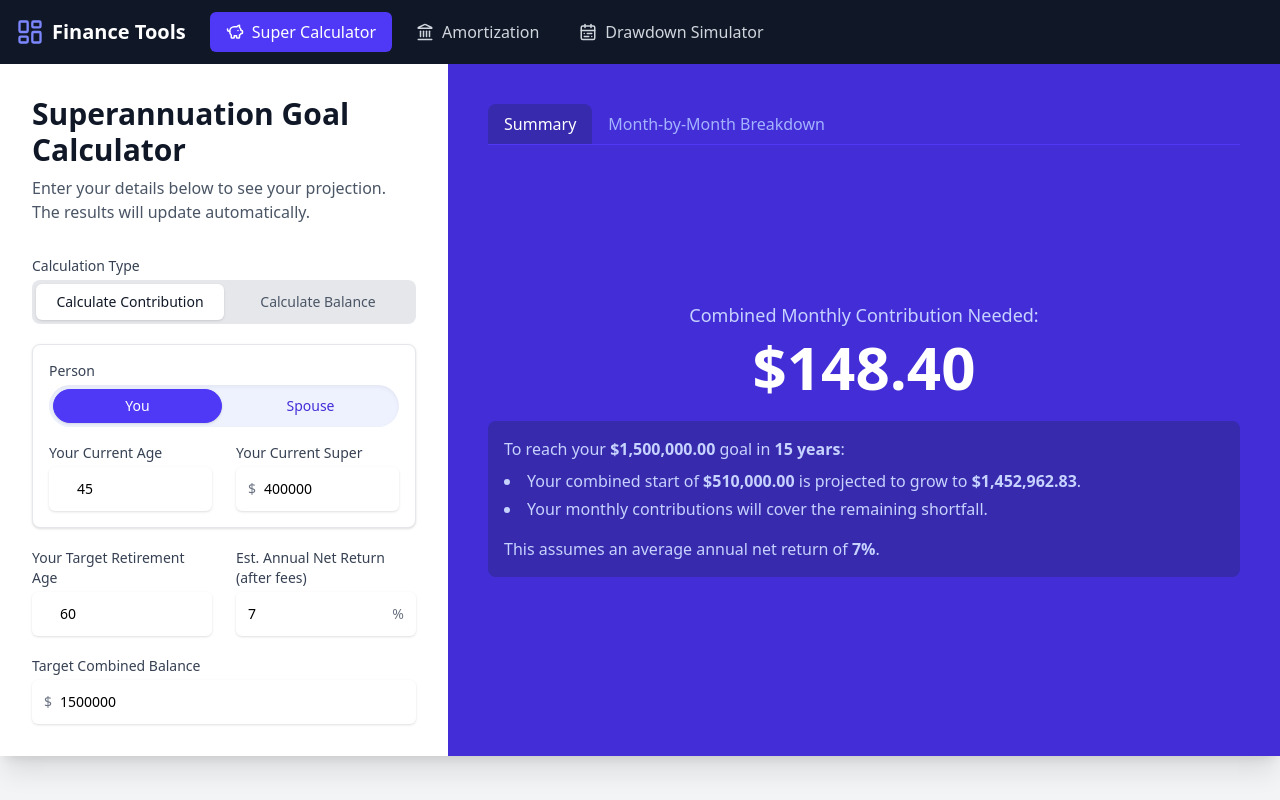
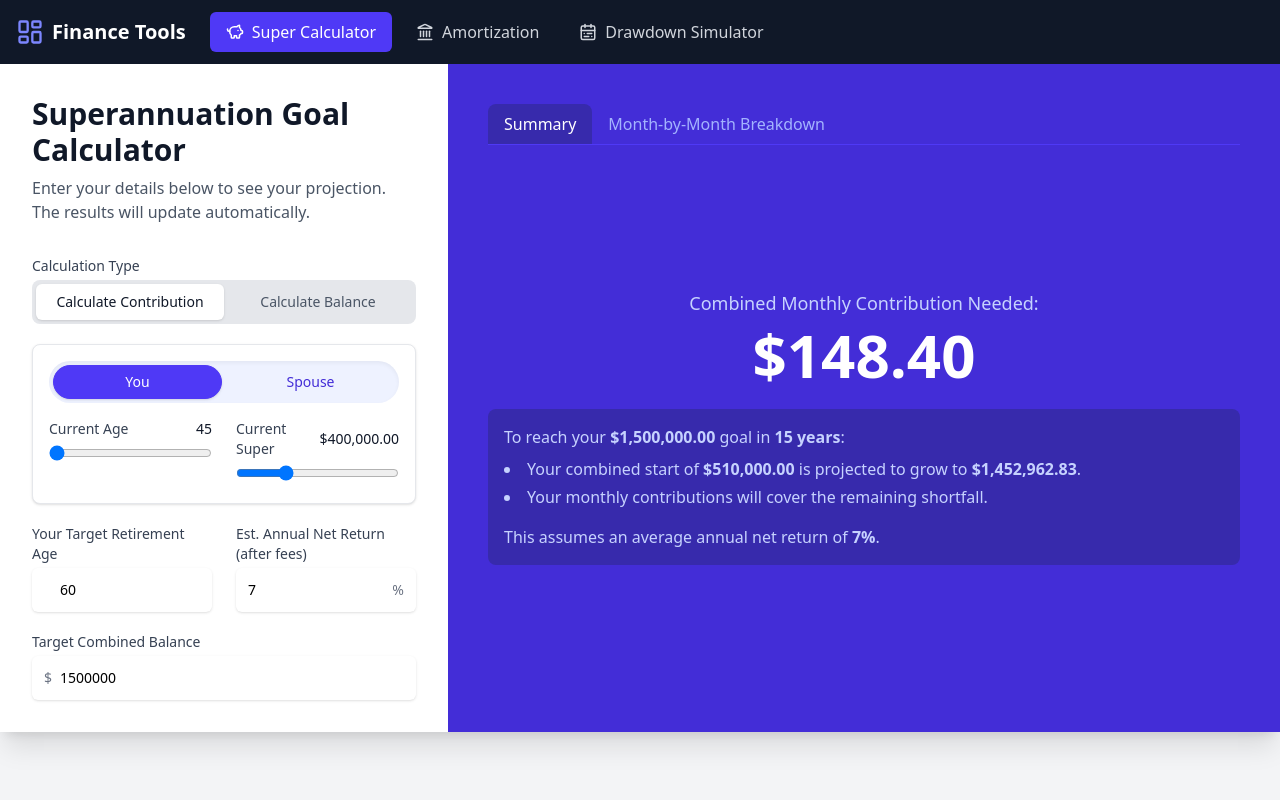
Before and after one commit to vbhargav80/fin-planner, a React (Vite) app: page / in a window 1280 px wide. Built offline with nearby package versions, Linux system fonts and the light colour scheme.

Commit message:
feat: replace InputGroup with RangeSlider in SuperForm and remove title from PersonTabsPanel for improved user experience

```diff
--- a/src/components/PersonTabsPanel.tsx
+++ b/src/components/PersonTabsPanel.tsx
@@ -6,12 +6,9 @@ interface PersonTabsPanelProps {
   children?: React.ReactNode;
 }
 
-const PersonTabsPanel: React.FC<PersonTabsPanelProps> = ({ title, className = '', children }) => {
+const PersonTabsPanel: React.FC<PersonTabsPanelProps> = ({ className = '', children }) => {
   return (
     <div className={`border border-gray-200 rounded-lg bg-white p-4 shadow-sm ${className}`}>
-      {title && (
-        <div className="block text-sm font-medium text-gray-700 mb-1">{title}</div>
-      )}
       <div>
         {children}
       </div>
--- a/src/components/super/SuperForm.tsx
+++ b/src/components/super/SuperForm.tsx
@@ -1,6 +1,8 @@
 import React from 'react';
 import { InputGroup } from '../common/InputGroup';
+import { RangeSlider } from '../common/RangeSlider';
 import PersonTabsPanel from '../PersonTabsPanel';
+import { formatCurrency } from '../../utils/formatters';
 import type { SuperCalculatorState } from '../../types/super.types';
 
 interface SuperFormProps {
@@ -67,7 +69,7 @@ export const SuperForm: React.FC<SuperFormProps> = ({ calculator }) => {
                 </div>
 
                 {/* Person tabs panel (using reusable component) */}
-                <PersonTabsPanel title="Person">
+                <PersonTabsPanel>
                     <div className="flex w-full gap-1 rounded-full bg-indigo-50 p-1 shadow-inner">
                         <button
                             type="button"
@@ -96,38 +98,44 @@ export const SuperForm: React.FC<SuperFormProps> = ({ calculator }) => {
                     <div className="mt-4 grid grid-cols-1 sm:grid-cols-2 gap-x-6 gap-y-5">
                         {activePersonTab === 'self' && (
                             <>
-                                <InputGroup
-                                    label="Your Current Age"
-                                    id="myAge"
-                                    value={myAge}
-                                    onChange={(e) => setMyAge(e.target.value)}
+                                <RangeSlider
+                                    label="Current Age"
+                                    value={Number(myAge)}
+                                    min={45}
+                                    max={60}
+                                    step={1}
+                                    onChange={(n) => setMyAge(String(n))}
                                 />
-                                <InputGroup
-                                    label="Your Current Super"
-                                    id="mySuper"
-                                    value={mySuper}
-                                    onChange={(e) => setMySuper(e.target.value)}
-                                    symbol="$"
-                                    symbolPosition="left"
+                                <RangeSlider
+                                    label="Current Super"
+                                    value={Number(mySuper)}
+                                    min={380000}
+                                    max={450000}
+                                    step={5000}
+                                    onChange={(n) => setMySuper(String(n))}
+                                    formatValue={(v) => formatCurrency(v)}
                                 />
                             </>
                         )}
 
                         {activePersonTab === 'spouse' && (
                             <>
-                                <InputGroup
-                                    label="Spouse's Current Age"
-                                    id="wifeAge"
-                                    value={wifeAge}
-                                    onChange={(e) => setWifeAge(e.target.value)}
+                                <RangeSlider
+                                    label="Current Age"
+                                    value={Number(wifeAge)}
+                                    min={42}
+                                    max={60}
+                                    step={1}
+                                    onChange={(n) => setWifeAge(String(n))}
                                 />
-                                <InputGroup
-                                    label="Spouse's Current Super"
-                                    id="wifeSuper"
-                                    value={wifeSuper}
-                                    onChange={(e) => setWifeSuper(e.target.value)}
-                                    symbol="$"
-                                    symbolPosition="left"
+                                <RangeSlider
+                                    label="Current Super"
+                                    value={Number(wifeSuper)}
+                                    min={100000}
+                                    max={150000}
+                                    step={5000}
+                                    onChange={(n) => setWifeSuper(String(n))}
+                                    formatValue={(v) => formatCurrency(v)}
                                 />
                             </>
                         )}
```
